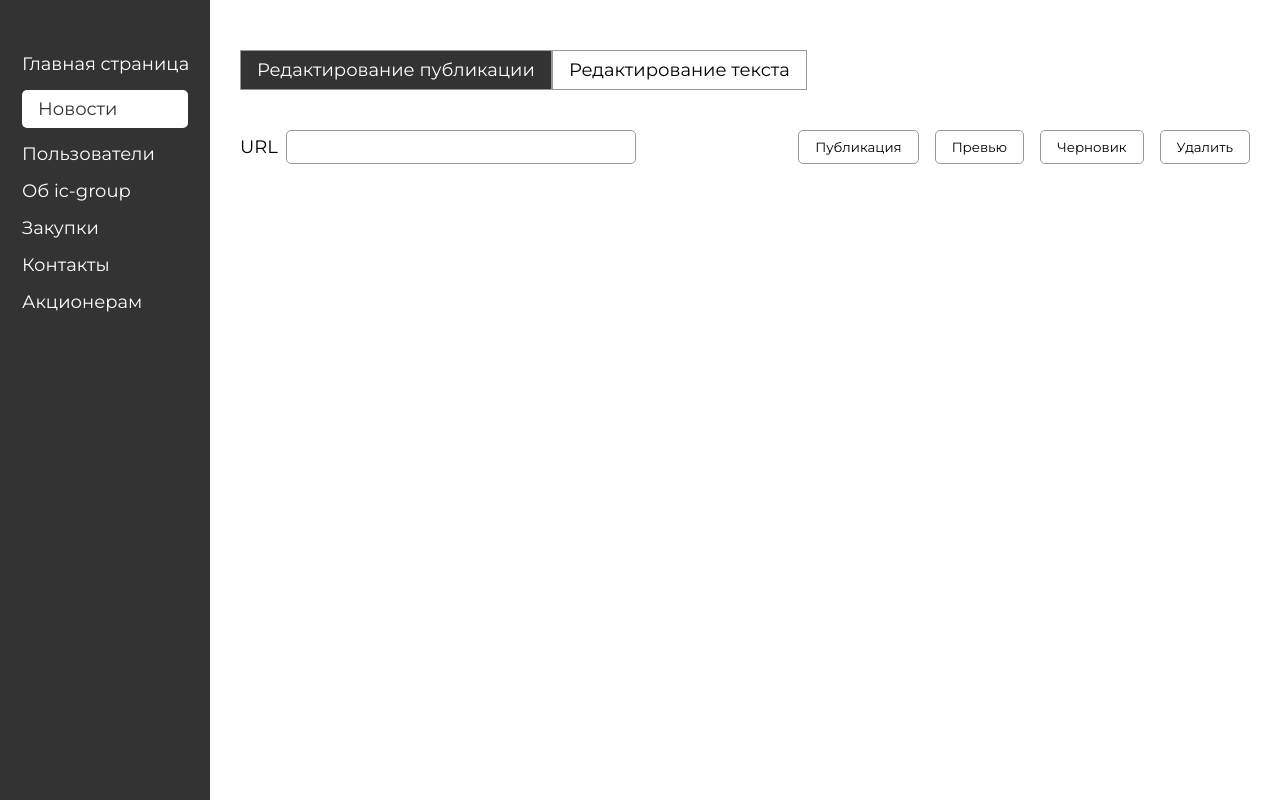
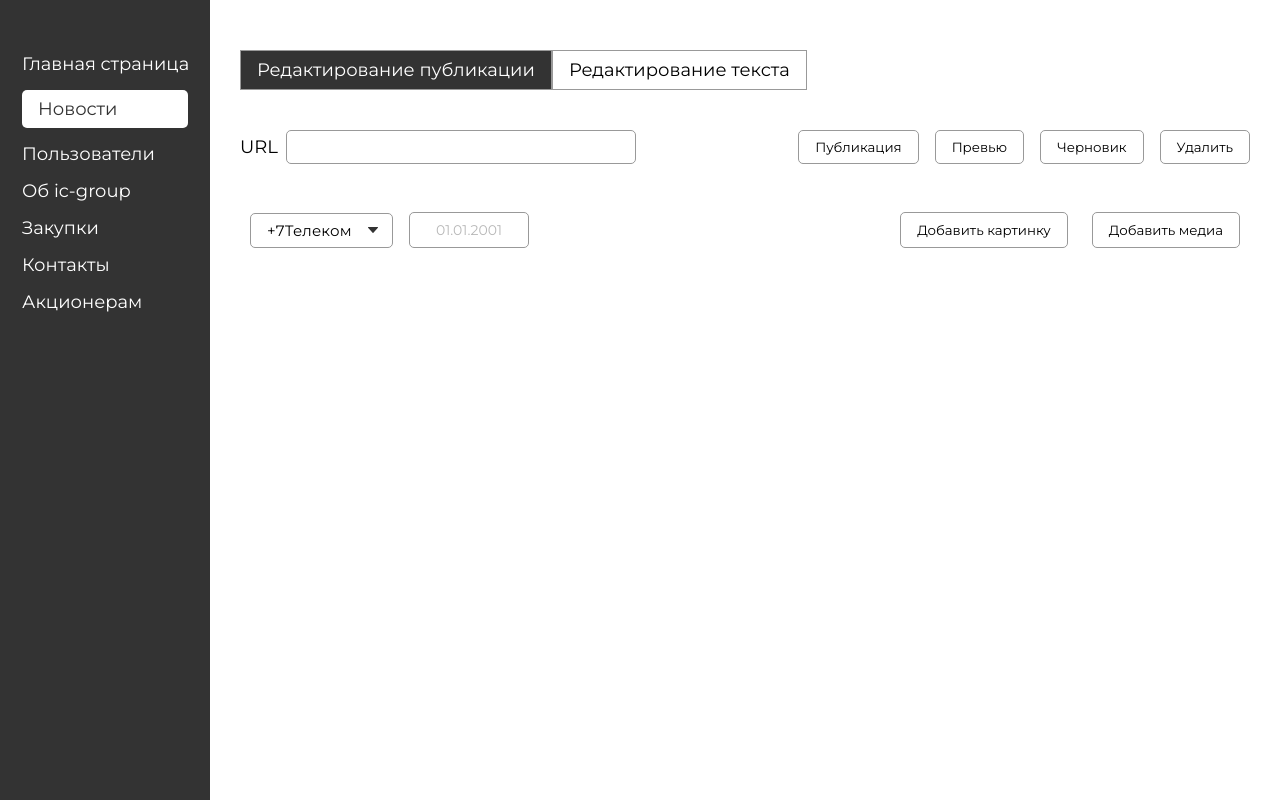
Before and after one commit to KiraProsto/ICGroup-admin, a React (Vite) app: page /admin/news/add in a window 1280 px wide. Built offline with nearby package versions, Linux system fonts and the light colour scheme.

Commit message:
Add CategorySelector component of NewsAddPage

```diff
--- /dev/null
+++ b/src/components/newsadd/CategorySelector.tsx
@@ -0,0 +1,94 @@
+import { useState } from 'react';
+import './newsadd.css';
+
+export default function CategorySelector() {
+  const rubric = [
+    { value: 'telecom', label: '+7Телеком' },
+    { value: 'logistic', label: 'Логистика' },
+    { value: 'connection', label: 'Связь' },
+    { value: 'events', label: 'События' },
+    { value: 'retail', label: 'Ритейл' },
+  ];
+
+  const [value, setValue] = useState('');
+
+  const handleChange = (e: React.ChangeEvent<HTMLInputElement>) => {
+    let v = e.target.value;
+
+    v = v.replace(/\D/g, '');
+    v = v.slice(0, 8);
+
+    if (v.length >= 5) {
+      v = v.replace(/(\d{2})(\d{2})(\d{1,4})/, '$1.$2.$3');
+    } else if (v.length >= 3) {
+      v = v.replace(/(\d{2})(\d{1,2})/, '$1.$2');
+    }
+
+    setValue(v);
+  };
+
+  const validateDate = () => {
+    if (value.length !== 10) return;
+
+    const [dd, mm, yyyy] = value.split('.').map(Number);
+
+    if (mm < 1 || mm > 12) {
+      setValue('');
+      return;
+    }
+
+    const daysInMonth = new Date(yyyy, mm, 0).getDate();
+
+    if (dd < 1 || dd > daysInMonth) {
+      setValue('');
+      return;
+    }
+
+    const inputDate = new Date(yyyy, mm - 1, dd);
+    const today = new Date();
+    today.setHours(0, 0, 0, 0);
+
+    if (inputDate > today) {
+      setValue('');
+      return;
+    }
+  };
+
+  return (
+    <div className="add-category">
+      <div className="add-category__select-wrapper">
+        <select className="add-category__select">
+          <option value="" disabled>
+            Рубрика
+          </option>
+
+          {rubric.map((item) => (
+            <option key={item.value} value={item.value}>
+              {item.label}
+            </option>
+          ))}
+        </select>
+      </div>
+
+      <div className="add-category__date-input">
+        <input
+          type="text"
+          className="add-category__date-input__filed"
+          placeholder="01.01.2001"
+          value={value}
+          onChange={handleChange}
+          onBlur={validateDate}
+        />
+      </div>
+
+      <div className="add-category__actions">
+        <button type="button" className="add-category__action-btn">
+          Добавить картинку
+        </button>
+        <button type="button" className="add-category__action-btn">
+          Добавить медиа
+        </button>
+      </div>
+    </div>
+  );
+}
--- a/src/components/newsadd/newsadd.css
+++ b/src/components/newsadd/newsadd.css
@@ -66,3 +66,59 @@
     background-color: var(--gray-1);
   }
 }
+
+/* CategorySelector */
+.add-category {
+  display: flex;
+  margin: 48px 40px 0;
+  gap: 16px;
+}
+
+.add-category__select-wrapper {
+  position: relative;
+  display: flex;
+  align-items: center;
+}
+
+.add-category__select {
+  font-size: 15px;
+  font-weight: 400;
+  letter-spacing: 0.2px;
+  padding: 8px 40px 8px 16px;
+  border: 1px solid var(--gray-3);
+  border-radius: 5px;
+  background: url('/news/arrow.svg') no-repeat right 14px center;
+  background-size: 10px;
+  cursor: pointer;
+
+  appearance: none;
+  -webkit-appearance: none;
+  -moz-appearance: none;
+}
+
+.add-category__date-input__filed {
+  padding: 8px 16px;
+  border: 1px solid var(--gray-3);
+  border-radius: 5px;
+  font-size: 14px;
+  width: 120px;
+  text-align: center;
+}
+
+.add-category__actions {
+  margin-left: auto;
+  display: flex;
+  gap: 24px;
+}
+
+.add-category__action-btn {
+  border: 1px solid var(--gray-3);
+  border-radius: 5px;
+  padding: 8px 16px;
+  cursor: pointer;
+
+  &:hover {
+    transition: 0.2s ease;
+    background-color: var(--gray-1);
+  }
+}
--- a/src/pages/admin/NewsAddPage.tsx
+++ b/src/pages/admin/NewsAddPage.tsx
@@ -1,3 +1,4 @@
+import CategorySelector from '@/components/newsadd/CategorySelector';
 import NewsAddHeader from '@/components/newsadd/NewsAddHeader';
 import { useState } from 'react';
 
@@ -8,8 +9,8 @@ export default function NewsAddPage() {
   return (
     <div>
       <NewsAddHeader mode={mode} setMode={setMode} />
-      {/* {mode === 'publication' && </>}
-      {mode === 'text' && </>} */}
+      {mode === 'publication' && <CategorySelector />}
+      {/* {mode === 'text' && </>} */}
     </div>
   );
 }
```
